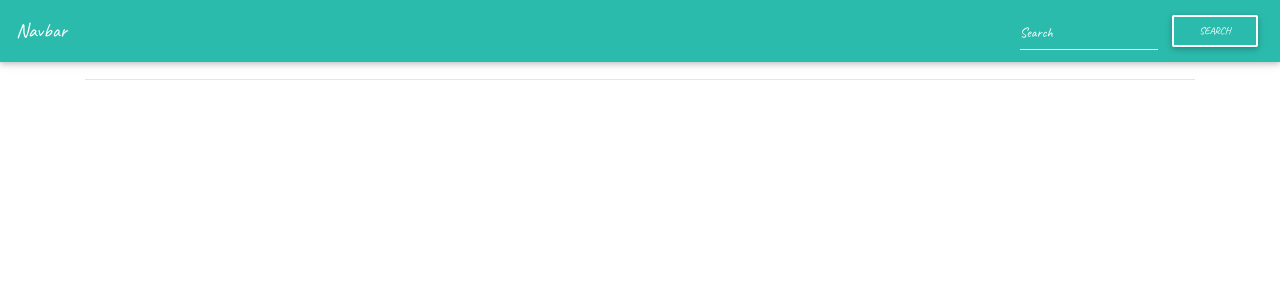
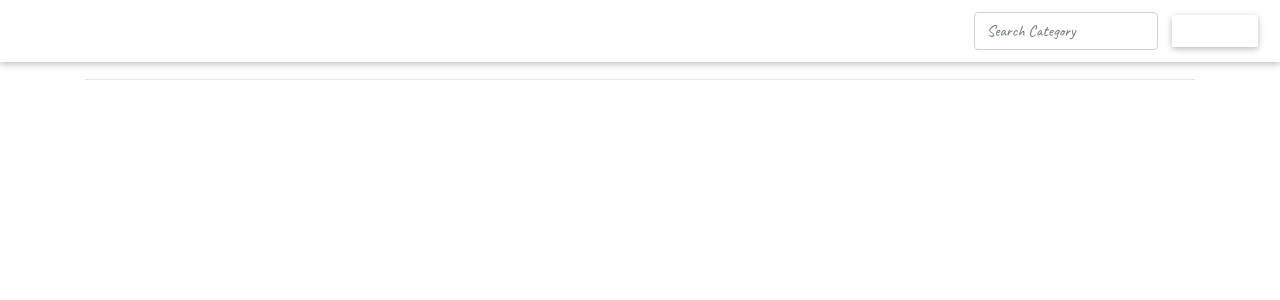
Before and after one commit to moharick/pix-galore, a Django app: page / in a window 1280 px wide. Shown: the top 300 px of the page. Run offline with Django 3.2, Linux system fonts and the light colour scheme; data that the repository does not hold is empty; some libraries are stand-ins or nearby versions.

Commit message:
Add navbar and search tool.

```diff
--- a/gallery/templates/navbar.html
+++ b/gallery/templates/navbar.html
@@ -1,10 +1,22 @@
-<nav class="navbar navbar-dark default-color justify-content-between">
-    <a class="navbar-brand" href="#">Navbar</a>
-    <form class="form-inline my-1">
-      <div class="md-form form-sm my-0">
-        <input class="form-control form-control-sm mr-sm-2 mb-0" type="text" placeholder="Search"
-          aria-label="Search">
+<nav class="navbar navbar-dark transparent justify-content-between">
+  <a class="navbar-brand" href="/">Pix Galore</a>
+  <form class="form-inline my-1" action="/search"  role="search">
+    <input class="form-control mr-sm-2" type="search" placeholder="Search Category" name="imagesearch" aria-label="Search">
+    <button class="btn btn-outline-white btn-sm my-0" type="submit">Search</button>
+  </form>
+</nav>
+
+<!-- <nav class="navbar navbar-expand-lg navbar-light bg-transparent">
+    <a class="navbar-brand text-white" href="/"><h3><strong>Picture Share</strong></h3></a>
+      <button class="navbar-toggler" type="button" data-toggle="collapse" data-target="#navbarTogglerDemo02" aria-controls="navbarTogglerDemo02" aria-expanded="false" aria-label="Toggle navigation">
+        <span class="navbar-toggler-icon"></span>
+      </button>
+      <div class="collapse navbar-collapse" id="navbarTogglerDemo02">
+        <ul class="navbar-nav mr-auto mt-2 mt-md-0">
+        </ul>
+        <form class="form-inline my-2 my-md-0"  action="/search" role="search">
+          <input class="form-control mr-sm-2" type="search" placeholder="Search Category" name="imagesearch" aria-label="Search">
+          <button class="btn btn-info btn-md my-2 my-sm-0" type="submit">Search</button>
+        </form>
       </div>
-      <button class="btn btn-outline-white btn-sm my-0" type="submit">Search</button>
-    </form>
-  </nav>
+    </nav> -->
```
